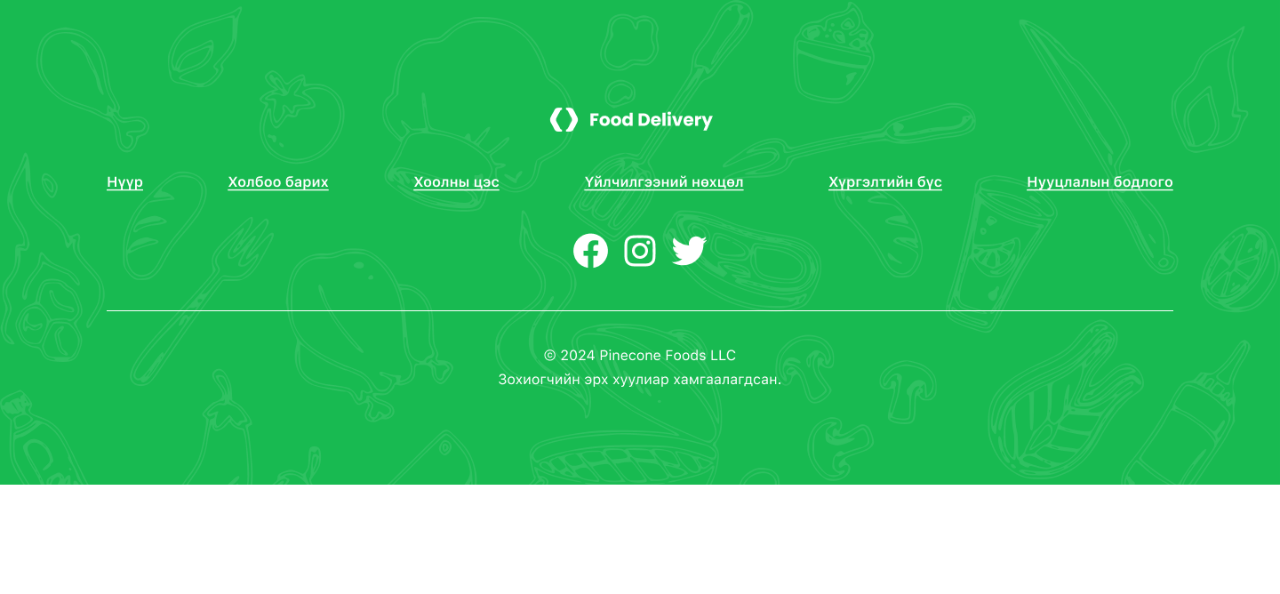
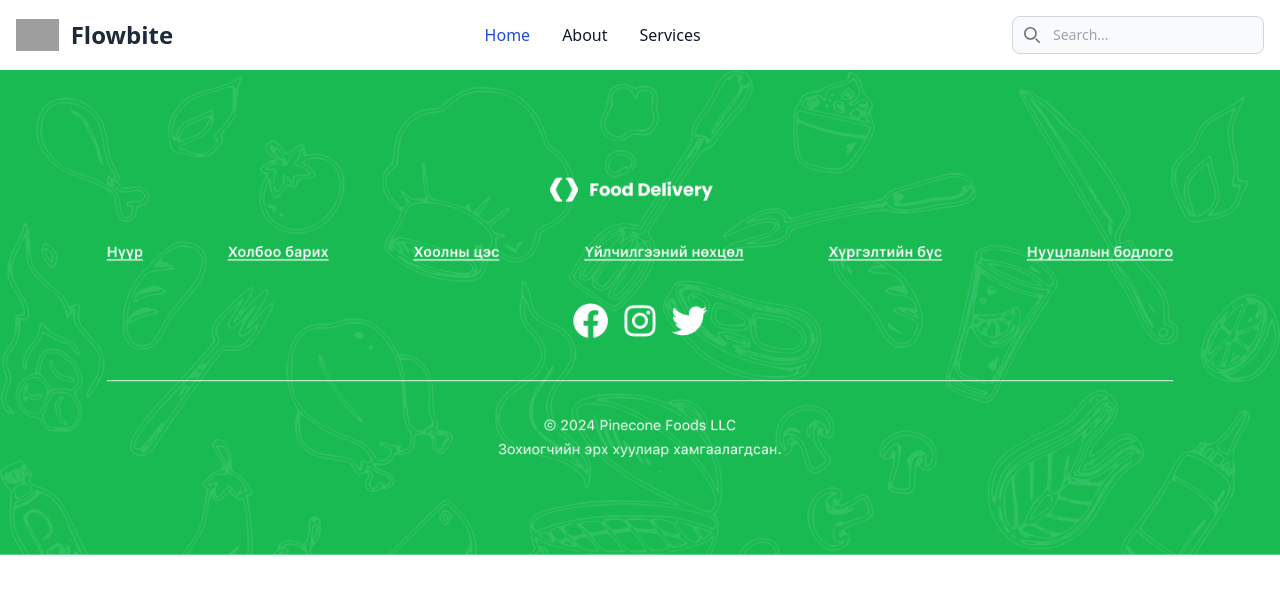
Before and after one commit to 23L-PM7/food-delivery-team1, a Next.js app in the folder frontend/: page / in a window 1280 px wide. Shown: the top 594 px of the page. Built offline with nearby package versions, Linux system fonts and the light colour scheme; grey boxes are pictures that could not be loaded.

Commit message:
header 1

```diff
--- a/frontend/src/components/Header.tsx
+++ b/frontend/src/components/Header.tsx
@@ -0,0 +1,58 @@
+export function Header() {
+    return (
+        <>
+<nav className="bg-white border-gray-200 dark:bg-gray-900">
+  <div className="max-w-screen-xl flex flex-wrap items-center justify-between mx-auto p-4">
+  <a href="https://flowbite.com/" className="flex items-center space-x-3 rtl:space-x-reverse">
+      <img src="https://flowbite.com/docs/images/logo.svg" className="h-8" alt="Flowbite Logo" />
+      <span className="self-center text-2xl font-semibold whitespace-nowrap dark:text-white">Flowbite</span>
+  </a>
+  <div className="flex md:order-2">
+    <button type="button" data-collapse-toggle="navbar-search" aria-controls="navbar-search" aria-expanded="false" className="md:hidden text-gray-500 dark:text-gray-400 hover:bg-gray-100 dark:hover:bg-gray-700 focus:outline-none focus:ring-4 focus:ring-gray-200 dark:focus:ring-gray-700 rounded-lg text-sm p-2.5 me-1">
+      <svg className="w-5 h-5" aria-hidden="true" xmlns="http://www.w3.org/2000/svg" fill="none" viewBox="0 0 20 20">
+        <path stroke="currentColor" stroke-linecap="round" stroke-linejoin="round" stroke-width="2" d="m19 19-4-4m0-7A7 7 0 1 1 1 8a7 7 0 0 1 14 0Z"/>
+      </svg>
+      <span className="sr-only">Search</span>
+    </button>
+    <div className="relative hidden md:block">
+      <div className="absolute inset-y-0 start-0 flex items-center ps-3 pointer-events-none">
+        <svg className="w-4 h-4 text-gray-500 dark:text-gray-400" aria-hidden="true" xmlns="http://www.w3.org/2000/svg" fill="none" viewBox="0 0 20 20">
+          <path stroke="currentColor" stroke-linecap="round" stroke-linejoin="round" stroke-width="2" d="m19 19-4-4m0-7A7 7 0 1 1 1 8a7 7 0 0 1 14 0Z"/>
+        </svg>
+        <span className="sr-only">Search icon</span>
+      </div>
+      <input type="text" id="search-navbar" className="block w-full p-2 ps-10 text-sm text-gray-900 border border-gray-300 rounded-lg bg-gray-50 focus:ring-blue-500 focus:border-blue-500 dark:bg-gray-700 dark:border-gray-600 dark:placeholder-gray-400 dark:text-white dark:focus:ring-blue-500 dark:focus:border-blue-500" placeholder="Search..."/>
+    </div>
+    <button data-collapse-toggle="navbar-search" type="button" className="inline-flex items-center p-2 w-10 h-10 justify-center text-sm text-gray-500 rounded-lg md:hidden hover:bg-gray-100 focus:outline-none focus:ring-2 focus:ring-gray-200 dark:text-gray-400 dark:hover:bg-gray-700 dark:focus:ring-gray-600" aria-controls="navbar-search" aria-expanded="false">
+        <span className="sr-only">Open main menu</span>
+        <svg className="w-5 h-5" aria-hidden="true" xmlns="http://www.w3.org/2000/svg" fill="none" viewBox="0 0 17 14">
+            <path stroke="currentColor" stroke-linecap="round" stroke-linejoin="round" stroke-width="2" d="M1 1h15M1 7h15M1 13h15"/>
+        </svg>
+    </button>
+  </div>
+    <div className="items-center justify-between hidden w-full md:flex md:w-auto md:order-1" id="navbar-search">
+      <div className="relative mt-3 md:hidden">
+        <div className="absolute inset-y-0 start-0 flex items-center ps-3 pointer-events-none">
+          <svg className="w-4 h-4 text-gray-500 dark:text-gray-400" aria-hidden="true" xmlns="http://www.w3.org/2000/svg" fill="none" viewBox="0 0 20 20">
+            <path stroke="currentColor" stroke-linecap="round" stroke-linejoin="round" stroke-width="2" d="m19 19-4-4m0-7A7 7 0 1 1 1 8a7 7 0 0 1 14 0Z"/>
+          </svg>
+        </div>
+        <input type="text" id="search-navbar" className="block w-full p-2 ps-10 text-sm text-gray-900 border border-gray-300 rounded-lg bg-gray-50 focus:ring-blue-500 focus:border-blue-500 dark:bg-gray-700 dark:border-gray-600 dark:placeholder-gray-400 dark:text-white dark:focus:ring-blue-500 dark:focus:border-blue-500" placeholder="Search..."/>
+      </div>
+      <ul className="flex flex-col p-4 md:p-0 mt-4 font-medium border border-gray-100 rounded-lg bg-gray-50 md:space-x-8 rtl:space-x-reverse md:flex-row md:mt-0 md:border-0 md:bg-white dark:bg-gray-800 md:dark:bg-gray-900 dark:border-gray-700">
+        <li>
+          <a href="#" className="block py-2 px-3 text-white bg-blue-700 rounded md:bg-transparent md:text-blue-700 md:p-0 md:dark:text-blue-500" aria-current="page">Home</a>
+        </li>
+        <li>
+          <a href="#" className="block py-2 px-3 text-gray-900 rounded hover:bg-gray-100 md:hover:bg-transparent md:hover:text-blue-700 md:p-0 md:dark:hover:text-blue-500 dark:text-white dark:hover:bg-gray-700 dark:hover:text-white md:dark:hover:bg-transparent dark:border-gray-700">About</a>
+        </li>
+        <li>
+          <a href="#" className="block py-2 px-3 text-gray-900 rounded hover:bg-gray-100 md:hover:bg-transparent md:hover:text-blue-700 md:p-0 dark:text-white md:dark:hover:text-blue-500 dark:hover:bg-gray-700 dark:hover:text-white md:dark:hover:bg-transparent dark:border-gray-700">Services</a>
+        </li>
+      </ul>
+    </div>
+  </div>
+</nav></>
+
+    );
+}
--- a/frontend/src/pages/index.tsx
+++ b/frontend/src/pages/index.tsx
@@ -1,8 +1,9 @@
 import { Footer } from "@/components/Footer";
-
+import { Header } from "@/components/Header";
 export default function Home() {
   return (
     <div>
+      <Header/>
       <Footer/>
     </div>
   );
```
